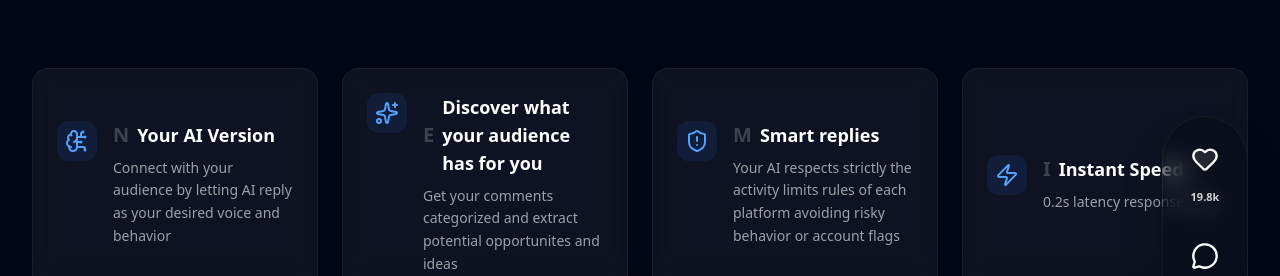
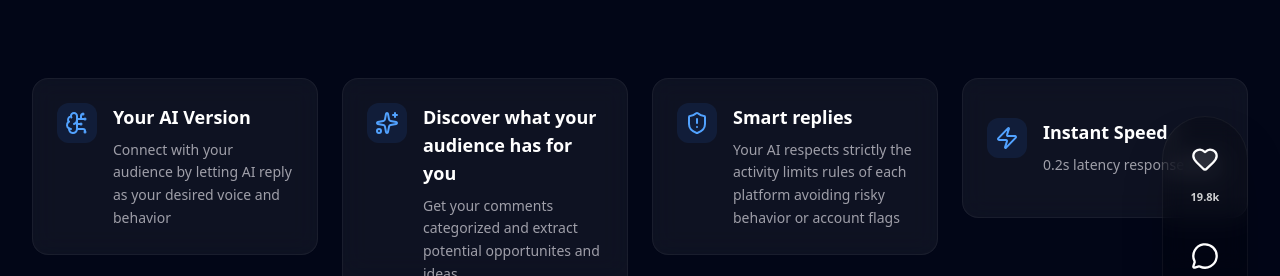
Before and after one commit to ynaffo/landing-page, a Next.js app: page /landing-page/ in a window 1280 px wide. Shown: the part 2524-2800 px from the top of the page. Built offline with nearby package versions, Linux system fonts and the light colour scheme.

Commit message:
Restore original Features animation and add Alive/Dancing Scroll Lines

```diff
--- a/components/FeaturesSection.tsx
+++ b/components/FeaturesSection.tsx
@@ -15,7 +15,7 @@ import { useState, useEffect, useRef } from "react";
 export function FeaturesSection() {
     const [expanded, setExpanded] = useState(false);
     const containerRef = useRef(null);
-    const isInView = useInView(containerRef, { amount: 0.5 }); // Restore amount and remove 'once'
+    const isInView = useInView(containerRef, { amount: 0.5 });
 
     useEffect(() => {
         let resetTimer: NodeJS.Timeout;
@@ -23,7 +23,6 @@ export function FeaturesSection() {
         if (isInView && !expanded) {
             setExpanded(true);
         } else if (!isInView && expanded) {
-            // Restore debounce logic
             resetTimer = setTimeout(() => {
                 setExpanded(false);
             }, 500);
@@ -78,32 +77,26 @@ export function FeaturesSection() {
     ];
 
     return (
-        <div ref={containerRef} className="relative w-full flex flex-col items-center justify-center p-8 bg-transparent min-h-[800px]">
-            {/*
-                min-h-[800px] ensures the section reserves enough space for the expanded grid
-                BEFORE it expands, preventing the page from jumping when the content changes size.
-            */}
+        <div ref={containerRef} className="relative w-full flex flex-col items-center justify-center p-8 bg-transparent transition-all duration-700 ease-in-out">
             <div className="max-w-7xl w-full flex flex-col justify-center items-center">
                 <div className="w-full flex justify-center">
                     {!expanded ? (
-                        // Initial State: Huge Letters N-E-M-I-P-L-Y
                         <motion.div
+                            layout
                             className="flex justify-center items-center gap-2 md:gap-6"
-                            initial={{ opacity: 1 }}
-                            exit={{ opacity: 0, transition: { duration: 0.5 } }}
                         >
                             {features.map((f, i) => (
                                 <motion.div
                                     key={f.letter}
-                                    layoutId={`container-${i}`} // Syncs with the grid card
+                                    layoutId={`container-${i}`}
                                     className="relative flex items-center justify-center"
                                     initial={{ opacity: 0, y: 50 }}
                                     animate={{ opacity: 1, y: 0 }}
                                     transition={{ duration: 0.6, delay: i * 0.05 }}
                                 >
                                     <motion.span
-                                        layoutId={`text-${i}`} // Syncs with the letter in the card
-                                        className="text-5xl md:text-9xl font-black bg-clip-text text-transparent bg-gradient-to-b from-white to-white/20 tracking-tighter cursor-default"
+                                        layoutId={`text-${i}`}
+                                        className="text-5xl md:text-9xl font-black bg-clip-text text-transparent bg-gradient-to-b from-white to-white/20 tracking-tighter"
                                         style={{ display: "inline-block" }}
                                     >
                                         {f.letter}
@@ -112,64 +105,55 @@ export function FeaturesSection() {
                             ))}
                         </motion.div>
                     ) : (
-                        // Expanded State: Grid of Cards
                         <div className="grid grid-cols-2 md:grid-cols-8 gap-6 w-full px-4 md:px-0">
                             {features.map((f, i) => (
                                 <motion.div
                                     key={f.letter}
                                     layoutId={`container-${i}`}
-                                    className={`relative flex flex-col md:col-span-2 ${i === 6 ? 'col-span-2' : '' /* Mobile: Last item full width */
-                                        } ${i === 4 ? 'md:col-start-2' : '' /* Desktop: Centering logic */
+                                    className={`relative flex flex-col md:col-span-2 ${i === 6 ? 'col-span-2' : ''
+                                        } ${i === 4 ? 'md:col-start-2' : ''
                                         }`}
                                     transition={{
-                                        duration: 0.8,
-                                        type: "spring",
-                                        bounce: 0.15
+                                        duration: 0.6,
+                                        ease: "easeInOut",
+                                        delay: i * 0.05
                                     }}
                                 >
-                                    {/* The Feature Content Drawer */}
+                                    <div className="flex items-center gap-4 mb-4 relative z-10">
+                                        <motion.span
+                                            layoutId={`text-${i}`}
+                                            className="text-2xl font-black text-white"
+                                            initial={{ opacity: 1 }}
+                                            animate={{ opacity: 0 }}
+                                            transition={{
+                                                duration: 0.5,
+                                                delay: 0.8 + (i * 0.05)
+                                            }}
+                                            style={{ display: "inline-block" }}
+                                        >
+                                            {f.letter}
+                                        </motion.span>
+                                    </div>
+
                                     <motion.div
-                                        className="bg-white/5 border border-white/5 rounded-2xl p-6 overflow-hidden flex flex-col justify-center relative group hover:bg-white/10 transition-colors z-20 backdrop-blur-md h-full min-h-[160px]"
+                                        initial={{ height: 0, opacity: 0, margin: 0 }}
+                                        animate={{ height: "auto", opacity: 1, marginTop: -40 }}
+                                        transition={{
+                                            duration: 0.6,
+                                            ease: "easeOut",
+                                            delay: 0.4 + (i * 0.05)
+                                        }}
+                                        className="bg-white/5 border border-white/5 rounded-2xl p-6 overflow-hidden min-h-[140px] flex flex-col justify-center relative group hover:bg-white/10 transition-colors z-20 backdrop-blur-md"
                                     >
                                         <div className="flex items-start gap-4">
-                                            {/* Icon fades in */}
-                                            <motion.div
-                                                initial={{ opacity: 0, scale: 0.8 }}
-                                                animate={{ opacity: 1, scale: 1 }}
-                                                transition={{ delay: 0.3 + (i * 0.05) }}
-                                                className="p-2 rounded-lg bg-blue-500/10 text-blue-400 shrink-0"
-                                            >
+                                            <div className="p-2 rounded-lg bg-blue-500/10 text-blue-400 shrink-0">
                                                 <f.icon className="w-6 h-6" />
-                                            </motion.div>
-
+                                            </div>
                                             <div>
-                                                <div className="flex items-center gap-2 mb-2">
-                                                    {/* The Letter moves to be the header icon? No, just sits there. */}
-                                                    <motion.span
-                                                        layoutId={`text-${i}`}
-                                                        className="text-xl font-black text-white/20"
-                                                    >
-                                                        {f.letter}
-                                                    </motion.span>
-
-                                                    <motion.h3
-                                                        initial={{ opacity: 0 }}
-                                                        animate={{ opacity: 1 }}
-                                                        transition={{ delay: 0.4 + (i * 0.05) }}
-                                                        className="text-lg font-semibold text-white"
-                                                    >
-                                                        {f.title}
-                                                    </motion.h3>
-                                                </div>
-
-                                                <motion.p
-                                                    initial={{ opacity: 0 }}
-                                                    animate={{ opacity: 1 }}
-                                                    transition={{ delay: 0.5 + (i * 0.05) }}
-                                                    className="text-sm text-zinc-400 leading-relaxed"
-                                                >
+                                                <h3 className="text-lg font-semibold text-white mb-2">{f.title}</h3>
+                                                <p className="text-sm text-zinc-400 leading-relaxed">
                                                     {f.description}
-                                                </motion.p>
+                                                </p>
                                             </div>
                                         </div>
                                     </motion.div>
```
Also changed, not shown: components/ScrollLines.tsx (+72 -48 lines).
